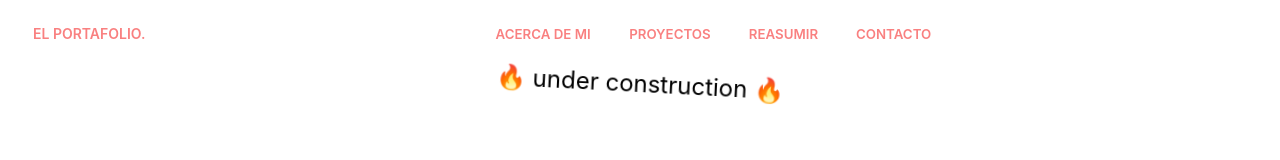
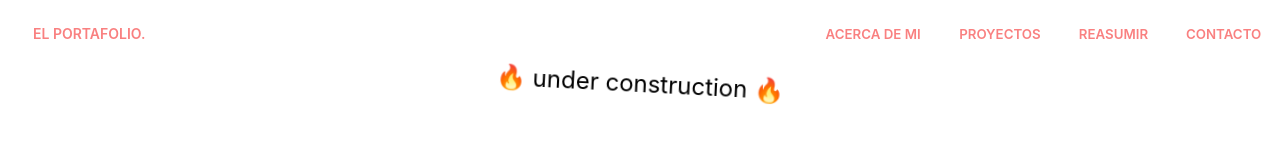
Before and after one commit to Talitazmiza/miportafolio, a React (Create React App) app: page / in a window 1280 px wide. Shown: the top 160 px of the page. Built offline with nearby package versions, Linux system fonts and the light colour scheme.

Commit message:
update responsive navbar

```diff
--- a/src/Views/Components/Navbar.js
+++ b/src/Views/Components/Navbar.js
@@ -4,23 +4,17 @@ import resume from '../../../src/docs/Talita Iza Nurazmi-Curriculum Vitae.pdf';
 import 'flowbite';
 
 export default function Navbar() {
-
-
     return (
         <nav className="bg-white border-gray-200 px-2 sm:px-4 py-2.5 rounded dark:bg-gray-800">
             <div className="container flex flex-wrap justify-between items-center mx-auto">
                 <button className="btn btn-ghost text-red-400">
-                    EL Portafolio.
+                    <a href="/">EL Portafolio.</a>
                 </button>
-                <div className="flex items-center md:order-2">
-
-                    {/*Dropdown Menu*/}
-                    <button data-collapse-toggle="mobile-menu-2" type="button"
-                            className="inline-flex items-center p-2 ml-1 text-sm text-gray-500 rounded-lg md:hidden hover:bg-gray-100 focus:outline-none focus:ring-2 focus:ring-gray-200 dark:text-gray-400 dark:hover:bg-gray-700 dark:focus:ring-gray-600"
-                            aria-controls="mobile-menu-2" aria-expanded="false">
+                <button data-collapse-toggle="mobile-menu" type="button"
+                        className="inline-flex items-center p-2 ml-3 text-sm text-gray-500 rounded-lg md:hidden hover:bg-gray-100 focus:outline-none focus:ring-2 focus:ring-gray-200 dark:text-gray-400 dark:hover:bg-gray-700 dark:focus:ring-gray-600"
+                        aria-controls="mobile-menu" aria-expanded="false">
                     <span className="sr-only">Open main menu</span>
-                        <svg className="w-6 h-6" fill="currentColor" viewBox="0 0 20 20"
-                             xmlns="http://www.w3.org/2000/svg">
+                    <svg className="w-6 h-6" fill="currentColor" viewBox="0 0 20 20" xmlns="http://www.w3.org/2000/svg">
                         <path fill-rule="evenodd"
                               d="M3 5a1 1 0 011-1h12a1 1 0 110 2H4a1 1 0 01-1-1zM3 10a1 1 0 011-1h12a1 1 0 110 2H4a1 1 0 01-1-1zM3 15a1 1 0 011-1h12a1 1 0 110 2H4a1 1 0 01-1-1z"
                               clip-rule="evenodd"></path>
@@ -32,18 +26,17 @@ export default function Navbar() {
                               clip-rule="evenodd"></path>
                     </svg>
                 </button>
-                </div>
-                <div className="hidden justify-between items-center w-full md:flex md:w-auto md:order-1"
-                     id="mobile-menu-2">
+                <div className="hidden w-full md:block md:w-auto" id="mobile-menu">
                     <ul className="flex flex-col mt-4 md:flex-row md:space-x-8 md:mt-0 md:text-sm md:font-medium text-red-400">
                         <li>
                             <button
-                                className="btn btn-ghost btn-sm block py-2 pr-4 pl-3 text-red-400 bg-white rounded md:bg-transparent md:text-red-400 md:p-0 dark:text-black"
-                                aria-current="page">Acerca de mi</button>
+                                className="btn btn-ghost btn-sm block py-2 pr-4 pl-3 text-red-400 hover:bg-gray-50 md:hover:bg-transparent md:hover:text-red-400 md:p-0 dark:text-gray-400 md:dark:hover:text-white dark:hover:bg-gray-700 dark:hover:text-white md:dark:hover:bg-transparent dark:border-blue-600"
+                                aria-current="page"><a href="/">Acerca de mi</a></button>
                         </li>
                         <li>
                             <button
-                                className="btn btn-ghost btn-sm btn-disabled block py-2 pr-4 pl-3 text-red-400 hover:bg-gray-50 md:hover:bg-transparent md:hover:text-red-400 md:p-0 dark:text-gray-400 md:dark:hover:text-white dark:hover:bg-gray-700 dark:hover:text-white md:dark:hover:bg-transparent dark:border-blue-600">Proyectos</button>
+                                className="btn btn-ghost btn-sm block py-2 pr-4 pl-3 text-red-400 hover:bg-gray-50 md:hover:bg-transparent md:hover:text-red-400 md:p-0 dark:text-gray-400 md:dark:hover:text-white dark:hover:bg-gray-700 dark:hover:text-white md:dark:hover:bg-transparent dark:border-blue-600">
+                                <a href="/proyectos">Proyectos</a></button>
                         </li>
                         <li>
                             <button
```
Lines whose indentation alone changed are shown as unchanged.
